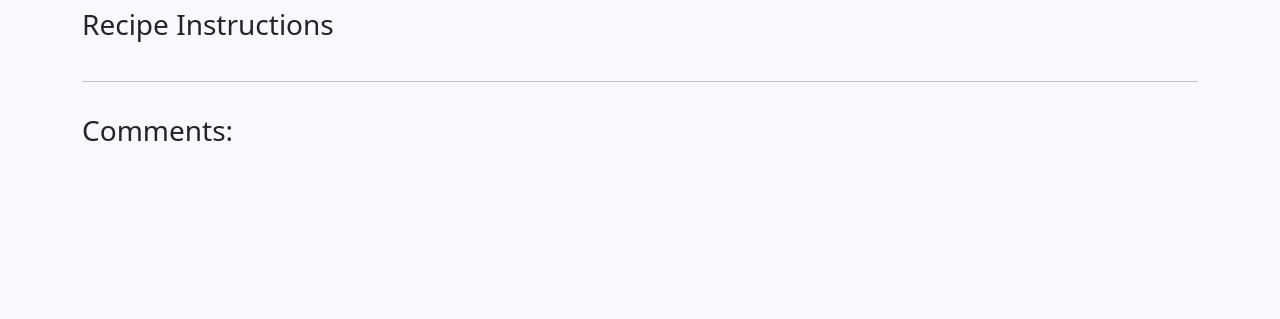
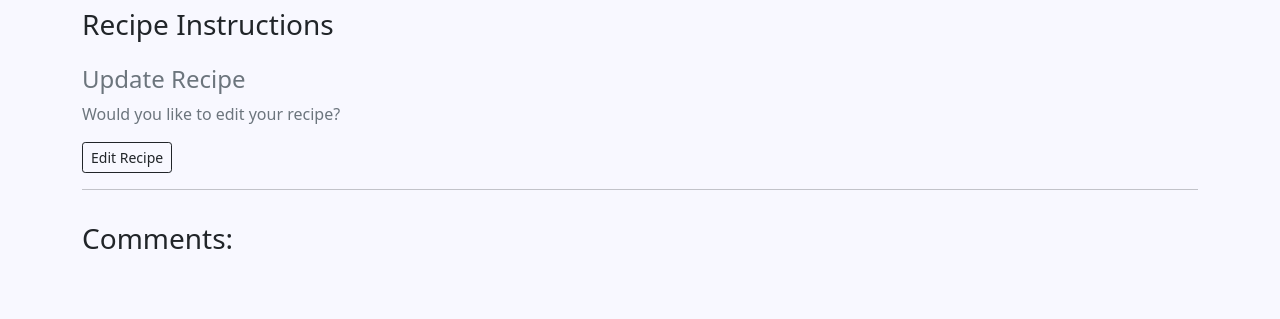
Before and after one commit to anthonyjn08/the-recipe-hotspot, a Django app: template templates/recipe_detail.html in a window 1280 px wide. Shown: the part 410-729 px from the top of the page. Run offline with Django 3.2, Linux system fonts and the light colour scheme; the template is opened without the code that fills it, so the values that code supplies are empty; some libraries are stand-ins or nearby versions.

Commit message:
Add edit recipe section to recipe_detail.html

```diff
--- a/templates/recipe_detail.html
+++ b/templates/recipe_detail.html
@@ -27,6 +27,17 @@
         <h3>Recipe Instructions</h3>
         <p>{{ recipe.instructions | safe }}</p>
     </div>
+    {% if user.id == recipe.author.id %}
+    <div class="row">
+        <div class="col-6">
+            <h4 class="text-muted">Update Recipe</h4>
+            <p class="text-muted">Would you like to edit your recipe?</p>
+            <a href="{% url 'edit_recipe' %">
+                <button type="button" class="btn btn-outline-dark btn-sm">Edit Recipe</button>
+            </a>
+        </div>
+    </div>
+    {% endif %}
     <hr>
     <div class="row">
         <div class="col-md-8 card mb-4  mt-3 ">
```
